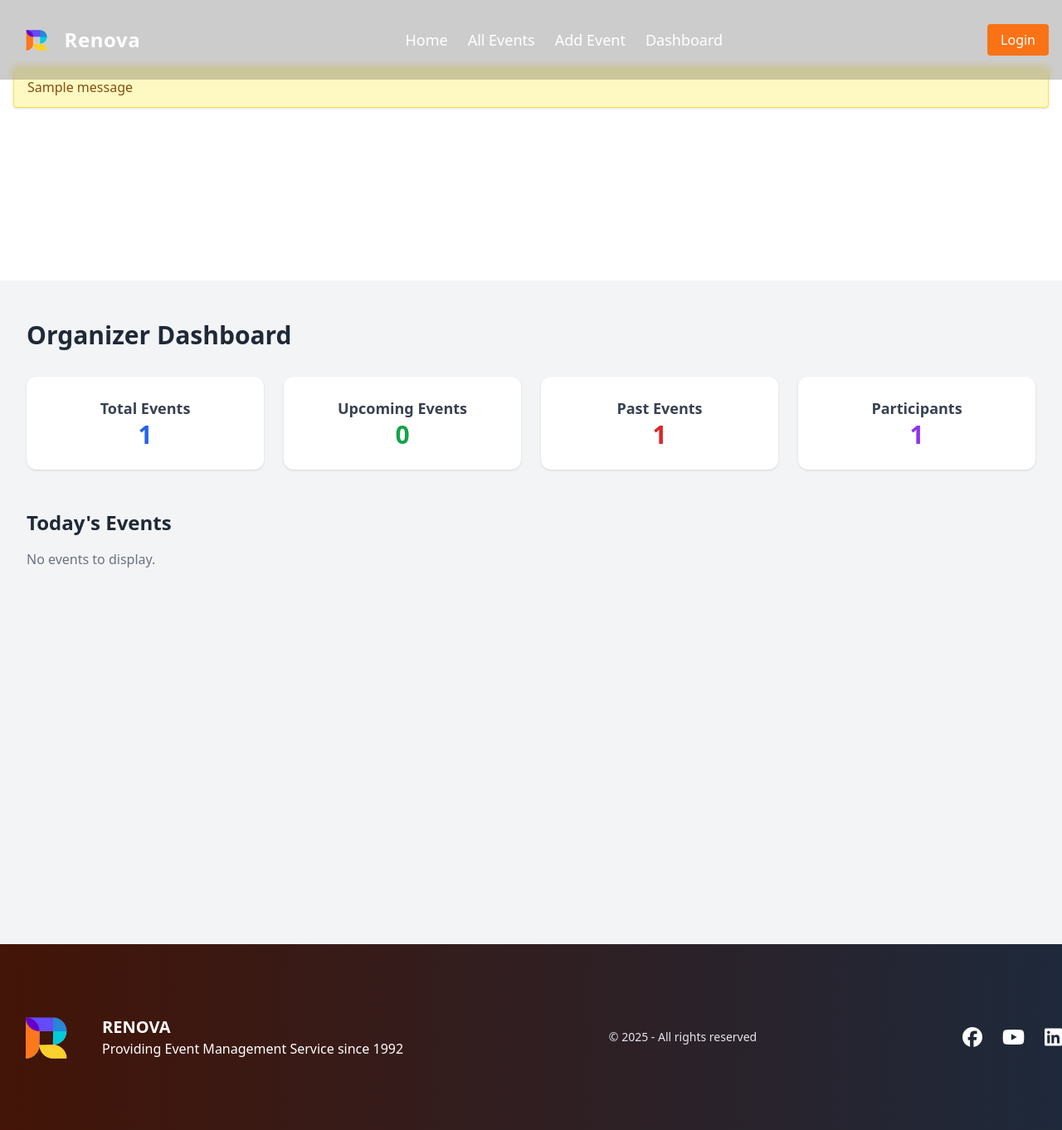
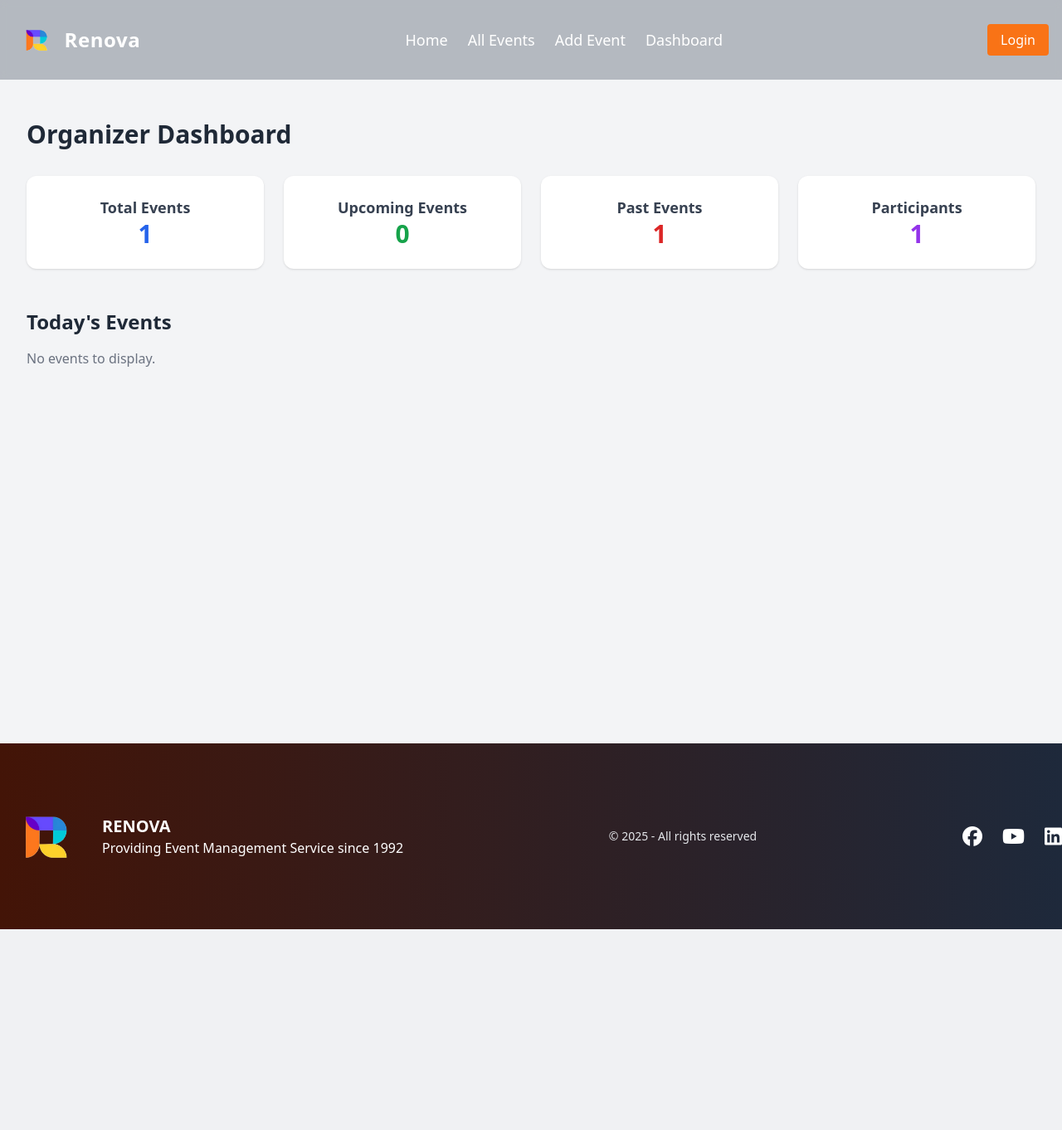
Before and after one commit to swarupSikder/renova, a Django app: page /events/dashboard/ in a window 1280 px wide. Shown: the whole page at 83% size. After the commit the page ends 1120 px from the top, so only its background shows below. Run offline with Django 5.2, Linux system fonts and the light colour scheme; tables that the repository leaves empty hold one stand-in row (values such as "Sample post"); one stand-in notice (Sample message) is shown; some libraries are stand-ins or nearby versions.

```diff
--- a/static/css/output.css
+++ b/static/css/output.css
@@ -698,26 +690,26 @@ video {
   margin-bottom: 2rem;
 }
 
+.mr-1 {
+  margin-right: 0.25rem;
+}
+
 .mr-2 {
   margin-right: 0.5rem;
 }
 
+.mt-0 {
+  margin-top: 0px;
+}
+
 .mt-1 {
   margin-top: 0.25rem;
 }
 
-.mt-12 {
-  margin-top: 3rem;
-}
-
 .mt-16 {
   margin-top: 4rem;
 }
 
-.mt-20 {
-  margin-top: 5rem;
-}
-
 .mt-4 {
   margin-top: 1rem;
 }
@@ -971,16 +947,6 @@ video {
   border-color: rgb(229 231 235 / var(--tw-border-opacity, 1));
 }
 
-.border-yellow-300 {
-  --tw-border-opacity: 1;
-  border-color: rgb(253 224 71 / var(--tw-border-opacity, 1));
-}
-
-.bg-black {
-  --tw-bg-opacity: 1;
-  background-color: rgb(0 0 0 / var(--tw-bg-opacity, 1));
-}
-
 .bg-black\/20 {
   background-color: rgb(0 0 0 / 0.2);
 }
@@ -1055,24 +1021,9 @@ video {
   background-color: rgb(255 255 255 / var(--tw-bg-opacity, 1));
 }
 
-.bg-yellow-100 {
-  --tw-bg-opacity: 1;
-  background-color: rgb(254 249 195 / var(--tw-bg-opacity, 1));
-}
-
-.bg-orange-400 {
-  --tw-bg-opacity: 1;
-  background-color: rgb(251 146 60 / var(--tw-bg-opacity, 1));
-}
-
-.bg-gray-400 {
-  --tw-bg-opacity: 1;
-  background-color: rgb(156 163 175 / var(--tw-bg-opacity, 1));
-}
-
-.bg-gray-500 {
-  --tw-bg-opacity: 1;
-  background-color: rgb(107 114 128 / var(--tw-bg-opacity, 1));
+.bg-slate-200 {
+  --tw-bg-opacity: 1;
+  background-color: rgb(226 232 240 / var(--tw-bg-opacity, 1));
 }
 
 .bg-gradient-to-r {
@@ -1372,11 +1323,6 @@ video {
 .text-white {
   --tw-text-opacity: 1;
   color: rgb(255 255 255 / var(--tw-text-opacity, 1));
-}
-
-.text-yellow-800 {
-  --tw-text-opacity: 1;
-  color: rgb(133 77 14 / var(--tw-text-opacity, 1));
 }
 
 .shadow {
@@ -1580,6 +1526,14 @@ video {
     margin-top: 6rem;
   }
 
+  .md\:mt-16 {
+    margin-top: 4rem;
+  }
+
+  .md\:mt-0 {
+    margin-top: 0px;
+  }
+
   .md\:block {
     display: block;
   }
--- a/templates/events/dashboard.html
+++ b/templates/events/dashboard.html
@@ -1,11 +1,12 @@
 {% extends "index.html" %}
 
 {% block events %}
-<div class="min-h-screen bg-gray-100 py-12 px-4 sm:px-6 lg:px-8 mt-16 md:mt-24">
+<div class="min-h-screen bg-gray-100 py-12 px-4 sm:px-6 lg:px-8 mt-16 md:mt-0">
+    <!-- Success messages -->
     {% if messages %}
-      <div class="fixed top-4 right-4 z-50">
+      <div class="fixed top-4 right-4 z-50 space-y-2">
         {% for message in messages %}
-          <div class="bg-red-800 text-white px-6 py-3 rounded shadow-md animate-fade-in-out">
+          <div class="bg-green-500 text-white px-6 py-3 rounded shadow-md animate-fade-in-out">
             {{ message }}
           </div>
         {% endfor %}
--- a/templates/index.html
+++ b/templates/index.html
@@ -24,7 +24,7 @@
     #nav-toggle { display: none; }
   </style>
 </head>
-<body class="font-sans">
+<body class="font-sans bg-slate-200">
 
   <!-- Navbar -->
   <nav class="fixed top-0 left-0 w-full bg-black/20 backdrop-blur-sm text-white z-50">
@@ -70,17 +70,6 @@
     </div>
   </nav>
 
-  <!-- Flash messages -->
-  {% if messages %}
-    <div class="mt-20 container mx-auto px-4">
-      {% for message in messages %}
-        <div class="mb-4 px-4 py-3 rounded bg-yellow-100 text-yellow-800 border border-yellow-300 shadow">
-          {{ message }}
-        </div>
-      {% endfor %}
-    </div>
-  {% endif %}
-
   <!-- Page Content -->
   <main class="pt-0 md:pt-24">
     {% block events %}{% endblock %}
--- a/users/views.py
+++ b/users/views.py
@@ -13,7 +13,7 @@ def signup_view(request):
             user = form.save()
             login(request, user)  # Auto-login after signup
             messages.success(request, "Account created successfully! Welcome 🎉")
-            return redirect('home')
+            return redirect('dashboard')
         else:
             messages.error(request, "Please correct the errors below.")
     else:
```
Also changed, not shown: other parts of static/css/output.css (+29 -53 lines).
